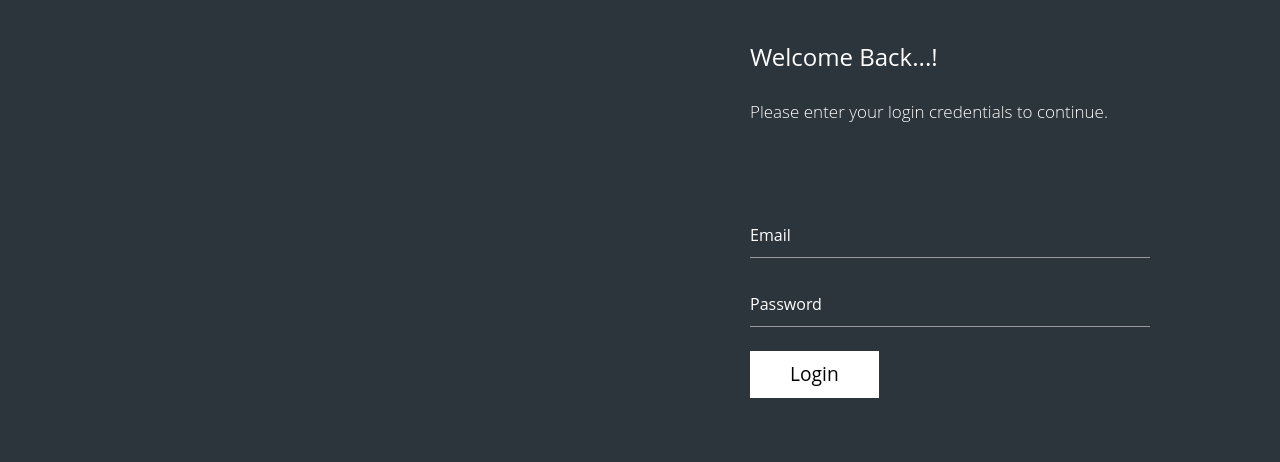
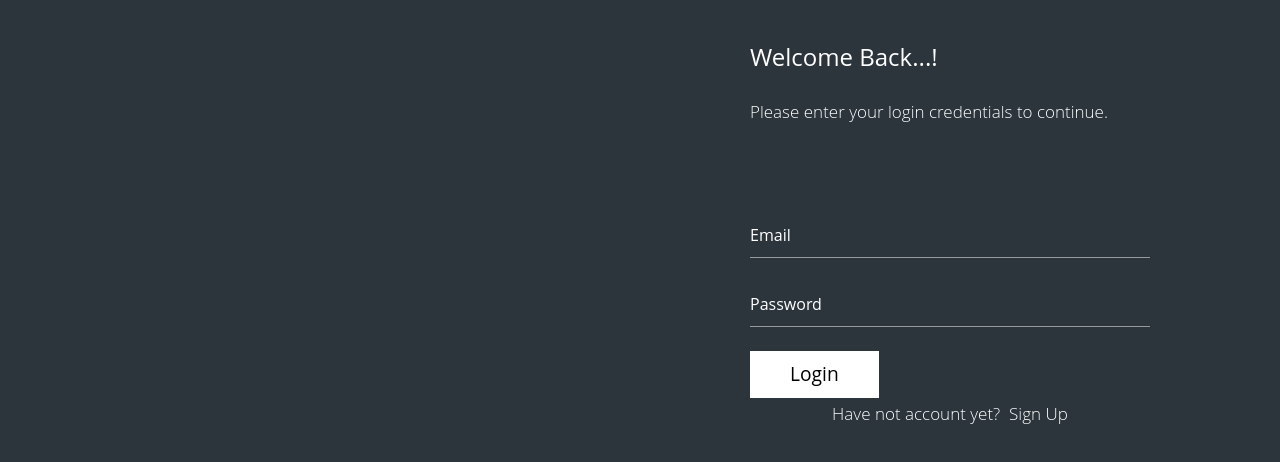
Before and after one commit to krishnagitpro/Kerala_Tourism_Website, a plain HTML site: page signin.html in a window 1280 px wide. Shown: the part 78-540 px from the top of the page. Drawn offline with Linux system fonts and the light colour scheme.

Commit message:
Update signin.html

```diff
--- a/signin.html
+++ b/signin.html
@@ -76,6 +76,7 @@
                   <br> -->
                 <div class="text-left">
                     <button type="submit" class="btn btn-big btn-primary">Login</button>
+                    <p class="login-form-h4 text-center mb-0">Have not account yet? <a class="login-form-h4" href="signup.html">&nbsp;Sign Up</a></p>
                 </div>
             </form>
         </section>
```
